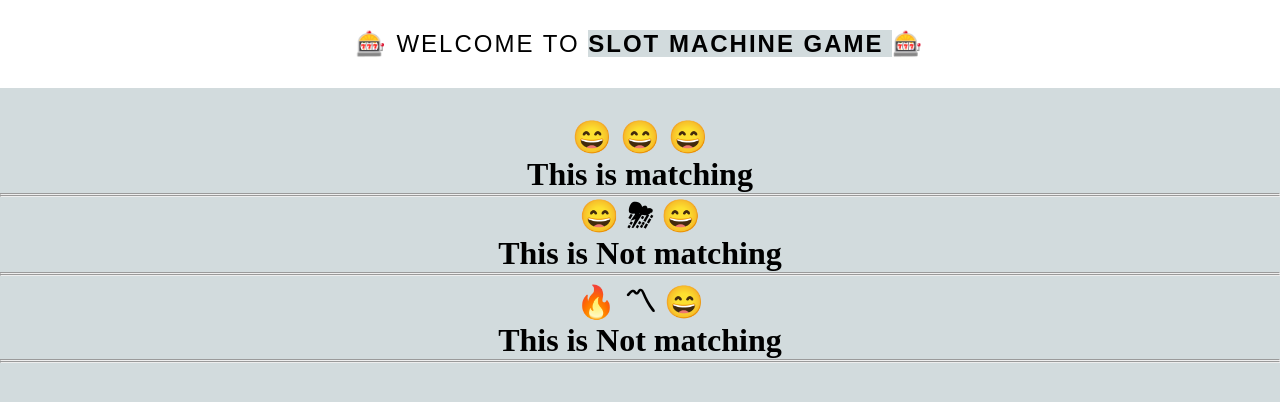
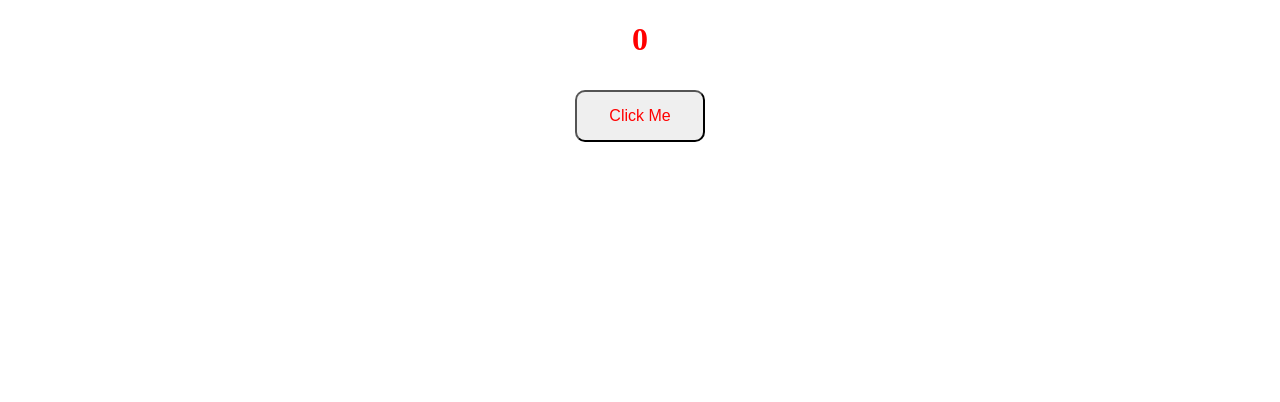
Before and after one commit to RithikChoudhary/Web-Devlopment, a React (Create React App) app in the folder React JS/playlist/: page / in a window 1280 px wide. Shown: the top 402 px of the page. Built offline with nearby package versions, Linux system fonts and the light colour scheme.

Commit message:
on click and hooks

```diff
--- a/React JS/playlist/src/App.jsx
+++ b/React JS/playlist/src/App.jsx
@@ -1,23 +1,41 @@
 import React from 'react';
-import SlotM from './SlotMach'
+import { useState } from 'react';
+// import SlotM from './SlotMach'
+
+
+// const App = () => {
+//     return (
+//         <>
+//             <h1 className='heading_style'>
+//                 🎰 Welcome to <span style={{ fontWeight: 'bold' }}>Slot machine game </span>🎰
+//             </h1>
+//             <div className='slotmachine'>
+//                 <SlotM x='😄' y='😄' z='😄' />
+//                 <hr/>
+//                 <SlotM x='😄' y='⛈' z='😄' />
+//                 <hr/>
+//                 <SlotM x='🔥' y='〽' z='😄' />
+//                 <hr/>
+//             </div>
+//         </>
+//     )
+// }
+
 
 
 const App = () => {
+    const state = useState();
+    const [count, setCount] = useState(0)
+
+    const IncNum = () => {
+        setCount(count + 1);
+        console.log('click')
+    }
     return (
         <>
-            <h1 className='heading_style'>
-                🎰 Welcome to <span style={{ fontWeight: 'bold' }}>Slot machine game </span>🎰
-            </h1>
-            <div className='slotmachine'>
-                <SlotM x='😄' y='😄' z='😄' />
-                <hr/>
-                <SlotM x='😄' y='⛈' z='😄' />
-                <hr/>
-                <SlotM x='🔥' y='〽' z='😄' />
-                <hr/>
-            </div>
+            <h1 className='h1'> {count} </h1>
+            <button className='b' onClick={IncNum}>Click Me</button>
         </>
     )
 }
-
 export default App;
--- a/React JS/playlist/src/index.css
+++ b/React JS/playlist/src/index.css
@@ -1,22 +1,23 @@
 *{
-  box-sizing: border-box;
-  padding: 0;
-  margin: 0;
-  background-color: #d2dbdd;
+  text-align: center;
+  /* background-color: lime; */
+
 }
+h1{
+  text-align: center;
+  /* padding: 100px; */
+  /* margin: 0px; */
 
-.heading_style{
-  padding: 30px 0;
-  text-align: center;
-  font-family: 'Raleway', sans-serif ;
-  text-transform: uppercase;
-  font-size: 13px;
-  letter-spacing: 2px;
-  font-weight: 500;
-  background-color: #ffffff;
-  font-size: 1.5rem;
-  margin-bottom: 30px;
+  color: red;
 }
-.slot_inner{
-  text-align: center;
+button{
+  color: red;
+  border-radius: 10px;
+  /* background-color: black; */
+  margin: 10px;
+  padding: 15px 32px;
+  display: inline-block;
+  font-size: 16px;
+  /* border: 5px solid violet; */
+
 }
```
